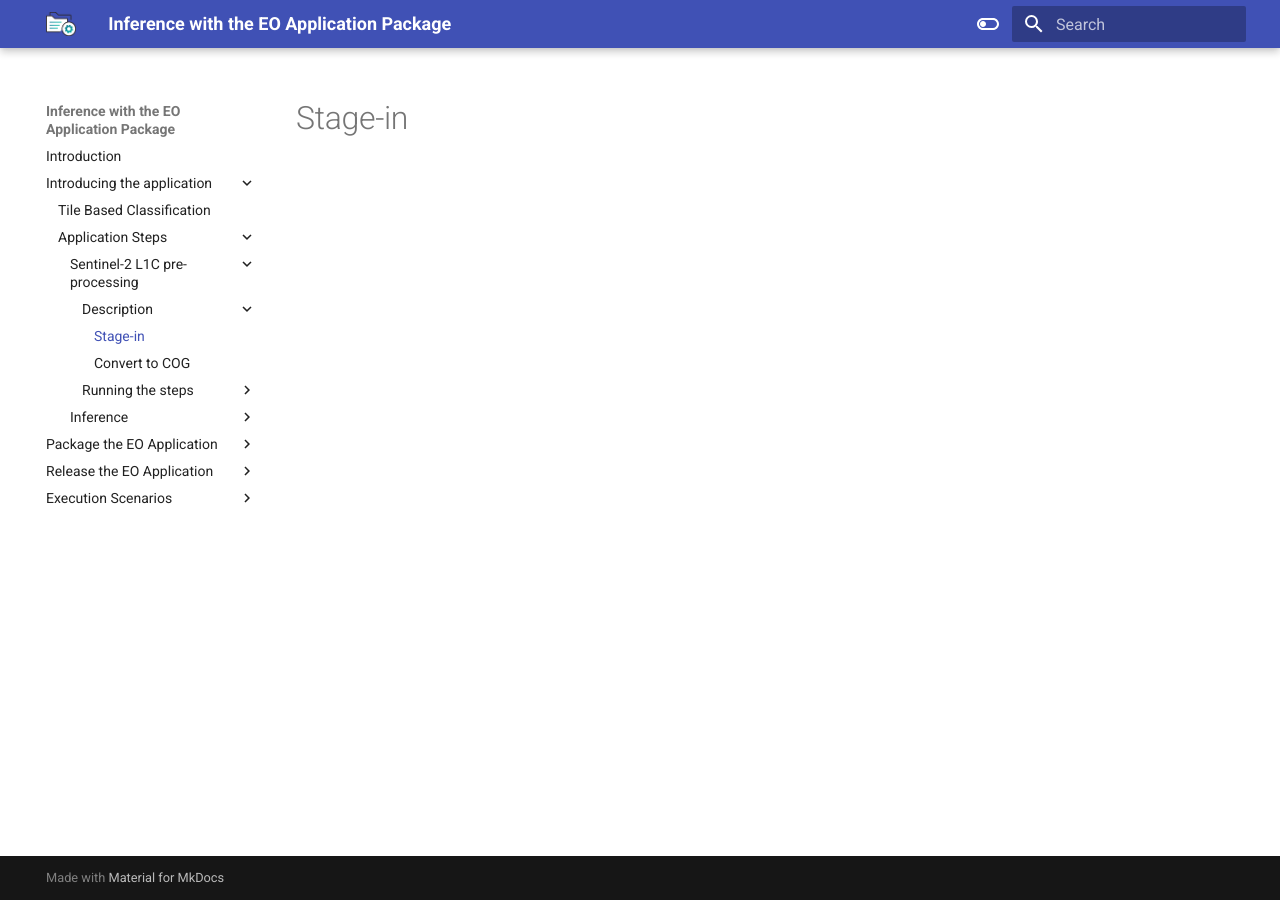
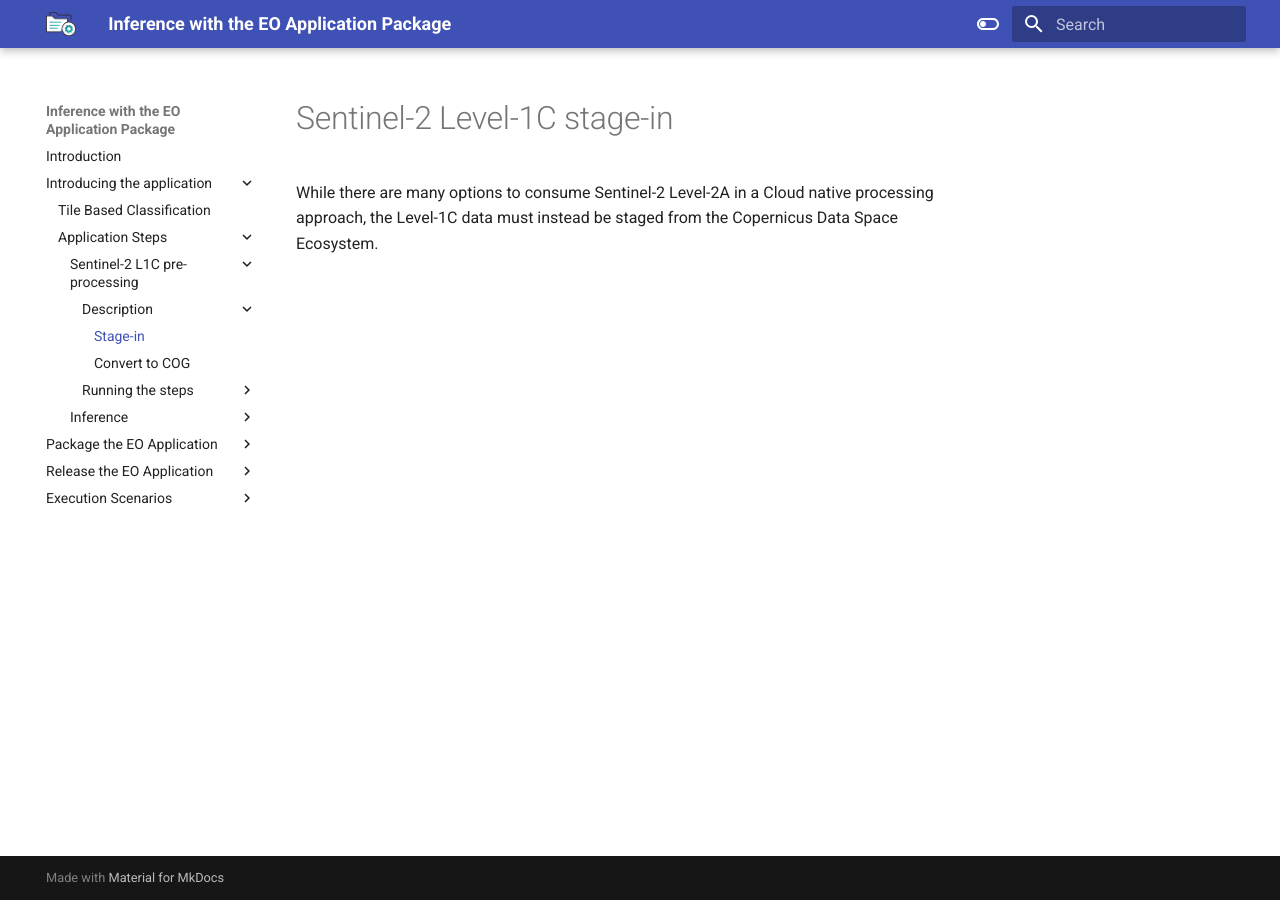
Before and after one commit to eoap/inference-eoap, an MkDocs documentation site: the page built from docs/app/stage-in/app.md, in a window 1280 px wide. Built offline with MkDocs 1.6.1 and Material for MkDocs 9.7.7, drawn with Linux system fonts in a browser that asks for light colours.

Commit message:
add cli and doc

```diff
--- a/docs/app/stage-in/app.md
+++ b/docs/app/stage-in/app.md
@@ -1 +1,3 @@
-# Stage-in
+# Sentinel-2 Level-1C stage-in
+
+While there are many options to consume Sentinel-2 Level-2A in a Cloud native processing approach, the Level-1C data must instead be staged from the Copernicus Data Space Ecosystem.
```
Also changed, not shown: 2 other files.
